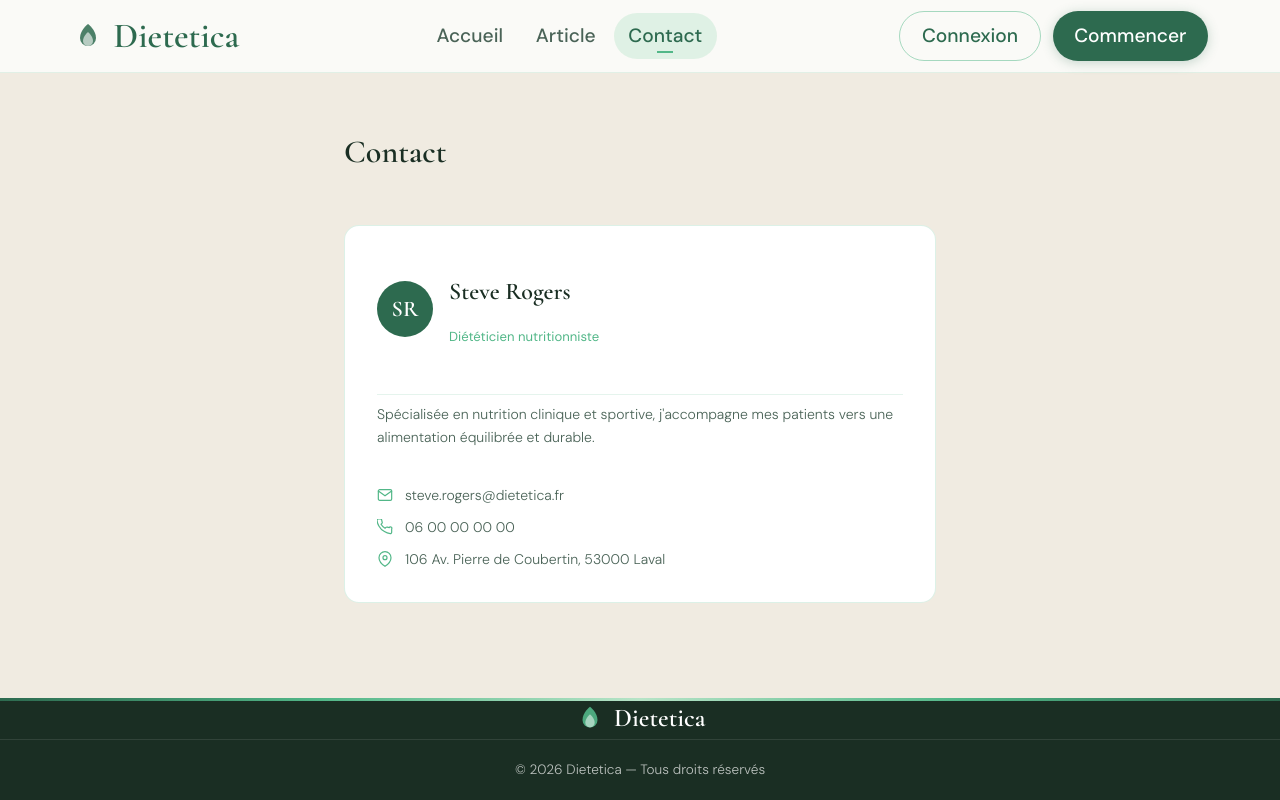
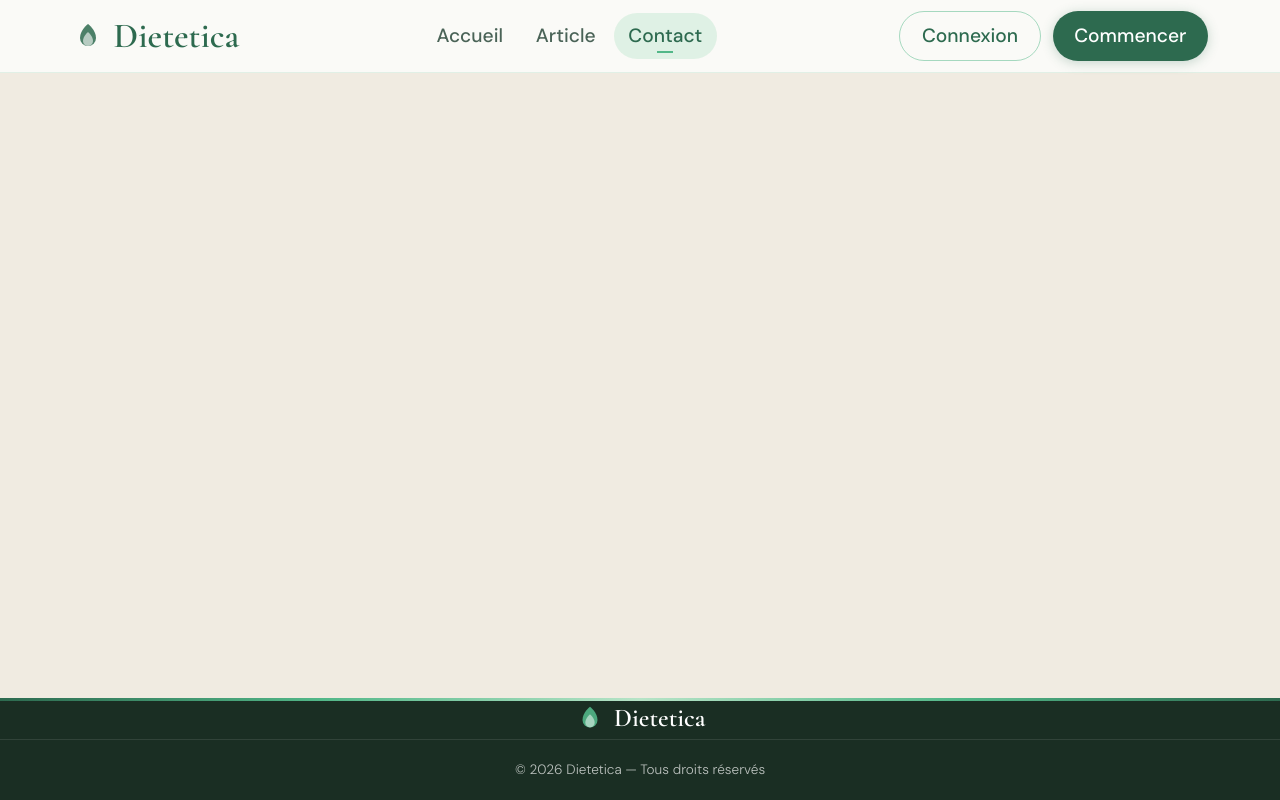
Before and after one commit to JoevinM/Dietetica, a React (Vite) app in the folder front-end/: page /contact in a window 1280 px wide. Built offline with nearby package versions, Linux system fonts and the light colour scheme; no server answers.

Commit message:
fix: delete contact file and imports

```diff
--- a/front-end/src/App.jsx
+++ b/front-end/src/App.jsx
@@ -11,7 +11,6 @@ import NewsLetter from "./components/NewsLetter";
 import NewsLetterDetail from "./components/NewsLetterDetail";
 import UserPage from "./components/UserPage/index";
 import DieticianGestion from "./components/DieticianGestion/index";
-import Contact from "./components/Contact";
 
 // Appelle toutes les routes
 function AppRoutes() {
@@ -31,7 +30,6 @@ function AppRoutes() {
             <Route path="/google"           element={<ProtectedRoute><Google /></ProtectedRoute>} />
             <Route path="/newsletter"       element={<NewsLetter />} />
             <Route path="/newsletter/:id"   element={<NewsLetterDetail />} />
-            <Route path="/contact"          element={<Contact />} />
           </Routes>
         </div>
       <Footer />
--- a/front-end/src/components/Contact.jsx
+++ /dev/null
@@ -1,68 +0,0 @@
-import "./Contact.scss";
-
-const CONTACT = {
-  first_name:  "Steve",
-  last_name:   "Rogers",
-  title:       "Diététicien nutritionniste",
-  email:       "steve.rogers@dietetica.fr",
-  phone:       "06 00 00 00 00",
-  address:     "106 Av. Pierre de Coubertin, 53000 Laval",
-  description: "Spécialisée en nutrition clinique et sportive, j'accompagne mes patients vers une alimentation équilibrée et durable.",
-};
-
-export default function ContactPage() {
-  return (
-    <div className="cp">
-      <div className="cp__top">
-        <div>
-          <h1 className="cp__title">Contact</h1>
-        </div>
-      </div>
-
-      <div className="cp__card">
-        <div className="cp__card-header">
-          <div className="cp__avatar">
-            {CONTACT.first_name[0]}{CONTACT.last_name[0]}
-          </div>
-          <div>
-            <h2 className="cp__fullname">{CONTACT.first_name} {CONTACT.last_name}</h2>
-            <p className="cp__role-title">{CONTACT.title}</p>
-          </div>
-        </div>
-
-        {CONTACT.description && (
-          <p className="cp__description">{CONTACT.description}</p>
-        )}
-
-        <div className="cp__infos">
-          {CONTACT.email && (
-            <a href={`mailto:${CONTACT.email}`} className="cp__info-row">
-              <svg viewBox="0 0 24 24" fill="none" stroke="currentColor" strokeWidth="1.8" strokeLinecap="round">
-                <path d="M4 4h16c1.1 0 2 .9 2 2v12c0 1.1-.9 2-2 2H4c-1.1 0-2-.9-2-2V6c0-1.1.9-2 2-2z"/>
-                <polyline points="22,6 12,13 2,6"/>
-              </svg>
-              {CONTACT.email}
-            </a>
-          )}
-          {CONTACT.phone && (
-            <a href={`tel:${CONTACT.phone}`} className="cp__info-row">
-              <svg viewBox="0 0 24 24" fill="none" stroke="currentColor" strokeWidth="1.8" strokeLinecap="round">
-                <path d="M22 16.92v3a2 2 0 01-2.18 2 19.79 19.79 0 01-8.63-3.07A19.5 19.5 0 013.07 10.8 19.79 19.79 0 01.09 2.18 2 2 0 012.08 0h3a2 2 0 012 1.72c.127.96.361 1.903.7 2.81a2 2 0 01-.45 2.11L6.09 7.91a16 16 0 006 6l1.27-1.27a2 2 0 012.11-.45c.907.339 1.85.573 2.81.7A2 2 0 0122 14.92v2z"/>
-              </svg>
-              {CONTACT.phone}
-            </a>
-          )}
-          {CONTACT.address && (
-            <div className="cp__info-row">
-              <svg viewBox="0 0 24 24" fill="none" stroke="currentColor" strokeWidth="1.8" strokeLinecap="round">
-                <path d="M21 10c0 7-9 13-9 13S3 17 3 10a9 9 0 0118 0z"/>
-                <circle cx="12" cy="10" r="3"/>
-              </svg>
-              {CONTACT.address}
-            </div>
-          )}
-        </div>
-      </div>
-    </div>
-  );
-}
--- a/front-end/src/components/Contact.scss
+++ /dev/null
@@ -1,228 +0,0 @@
-@use "../styles/variables.scss" as *;
-
-.cp {
-  max-width: 640px;
-  margin: 0 auto;
-  padding: 2.5rem 1.5rem 4rem;
-  font-family: $font-body;
-  color: $text-dark;
-}
-
-// ─── En-tête ──────────────────────────────────────────────────────────────────
-.cp__top {
-  display: flex;
-  align-items: flex-start;
-  justify-content: space-between;
-  gap: 1rem;
-  margin-bottom: 2rem;
-}
-
-.cp__title {
-  font-family: $font-display;
-  font-size: 2rem;
-  font-weight: 600;
-  color: $text-dark;
-  line-height: 1.15;
-}
-
-.cp__subtitle {
-  font-size: 0.85rem;
-  font-weight: 300;
-  color: $text-soft;
-  margin-top: 0.25rem;
-}
-
-// ─── Boutons ──────────────────────────────────────────────────────────────────
-.cp__btn-edit {
-  display: flex;
-  align-items: center;
-  gap: 0.5rem;
-  font-family: $font-body;
-  font-size: 0.85rem;
-  font-weight: 500;
-  color: $green-deep;
-  background: $green-pale;
-  border: 1px solid $green-light;
-  border-radius: $radius-full;
-  padding: 0.5rem 1.1rem;
-  cursor: pointer;
-  white-space: nowrap;
-  transition: background $transition;
-
-  svg { width: 14px; height: 14px; }
-  &:hover { background: $green-light; }
-}
-
-.cp__btn-save {
-  font-family: $font-body;
-  font-size: 0.875rem;
-  font-weight: 500;
-  color: $white;
-  background: $green-deep;
-  border: none;
-  border-radius: $radius-full;
-  padding: 0.6rem 1.5rem;
-  cursor: pointer;
-  transition: background $transition;
-
-  &:hover { background: darken($green-deep, 6%); }
-}
-
-.cp__btn-cancel {
-  font-family: $font-body;
-  font-size: 0.875rem;
-  font-weight: 400;
-  color: $text-soft;
-  background: none;
-  border: 1px solid rgba($text-soft, 0.3);
-  border-radius: $radius-full;
-  padding: 0.6rem 1.2rem;
-  cursor: pointer;
-  transition: border-color $transition, color $transition;
-
-  &:hover { border-color: $text-mid; color: $text-mid; }
-}
-
-// ─── Carte (mode lecture) ─────────────────────────────────────────────────────
-.cp__card {
-  background: $white;
-  border: 1px solid rgba($green-mid, 0.2);
-  border-radius: $radius-middle;
-  padding: 2rem;
-  display: flex;
-  flex-direction: column;
-  gap: 1.25rem;
-}
-
-.cp__card-header {
-  display: flex;
-  align-items: center;
-  gap: 1rem;
-}
-
-.cp__avatar {
-  width: 56px;
-  height: 56px;
-  border-radius: 50%;
-  background: $green-deep;
-  color: $white;
-  display: flex;
-  align-items: center;
-  justify-content: center;
-  font-family: $font-display;
-  font-size: 1.4rem;
-  font-weight: 600;
-  flex-shrink: 0;
-}
-
-.cp__fullname {
-  font-family: $font-display;
-  font-size: 1.5rem;
-  font-weight: 600;
-  color: $text-dark;
-  line-height: 1.2;
-}
-
-.cp__role-title {
-  font-size: 0.82rem;
-  color: $green-mid;
-  font-weight: 400;
-  margin-top: 0.2rem;
-}
-
-.cp__description {
-  font-size: 0.875rem;
-  font-weight: 300;
-  color: $text-mid;
-  line-height: 1.65;
-  padding-top: 0.5rem;
-  border-top: 1px solid rgba($green-mid, 0.15);
-}
-
-.cp__infos {
-  display: flex;
-  flex-direction: column;
-  gap: 0.6rem;
-}
-
-.cp__info-row {
-  display: flex;
-  align-items: center;
-  gap: 0.75rem;
-  font-size: 0.875rem;
-  font-weight: 300;
-  color: $text-mid;
-  text-decoration: none;
-  transition: color $transition;
-
-  svg { width: 16px; height: 16px; color: $green-mid; flex-shrink: 0; }
-  &[href]:hover { color: $green-deep; }
-}
-
-// ─── Formulaire (mode édition) ────────────────────────────────────────────────
-.cp__form {
-  background: $white;
-  border: 1px solid rgba($green-mid, 0.2);
-  border-radius: $radius-middle;
-  padding: 2rem;
-}
-
-.cp__form-grid {
-  display: grid;
-  grid-template-columns: 1fr 1fr;
-  gap: 1rem;
-  margin-bottom: 1.5rem;
-
-  @media (max-width: 500px) { grid-template-columns: 1fr; }
-}
-
-.cp__field {
-  display: flex;
-  flex-direction: column;
-  gap: 0.35rem;
-
-  &--full { grid-column: 1 / -1; }
-
-  label {
-    font-size: 0.75rem;
-    font-weight: 500;
-    text-transform: uppercase;
-    letter-spacing: 0.05em;
-    color: $text-soft;
-  }
-
-  input, textarea {
-    font-family: $font-body;
-    font-size: 0.875rem;
-    font-weight: 300;
-    color: $text-dark;
-    background: $cream;
-    border: 1px solid rgba($green-mid, 0.2);
-    border-radius: $radius-sm;
-    padding: 0 0.85rem;
-    height: 40px;
-    outline: none;
-    width: 100%;
-    transition: border-color $transition, box-shadow $transition;
-
-    &::placeholder { color: rgba($text-soft, 0.45); }
-    &:focus {
-      border-color: $green-mid;
-      box-shadow: 0 0 0 3px rgba($green-mid, 0.1);
-    }
-  }
-
-  textarea {
-    height: auto;
-    padding: 0.7rem 0.85rem;
-    resize: vertical;
-  }
-}
-
-.cp__form-actions {
-  display: flex;
-  justify-content: flex-end;
-  gap: 0.75rem;
-  padding-top: 1.25rem;
-  border-top: 1px solid rgba($green-mid, 0.12);
-}
```
